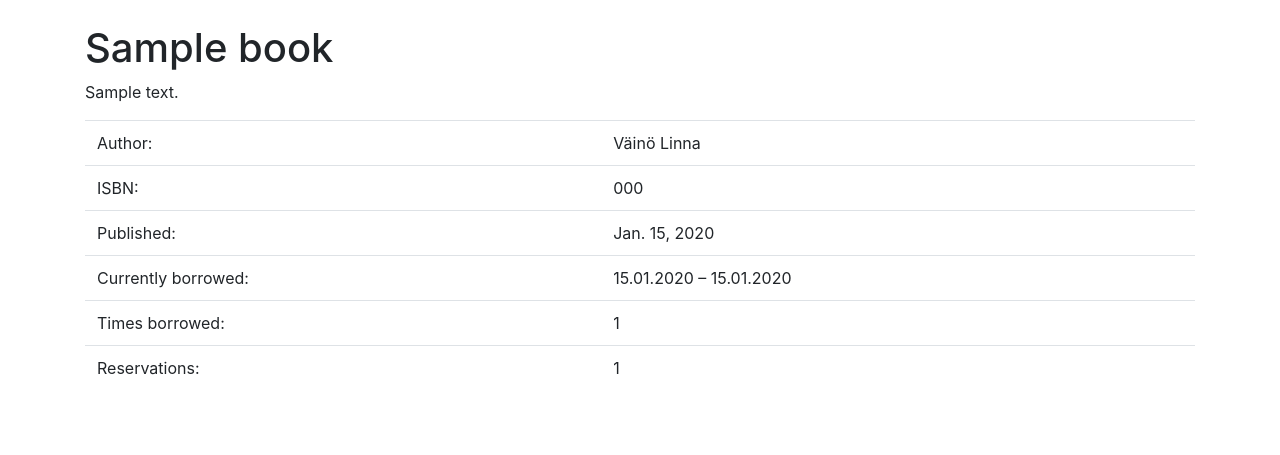
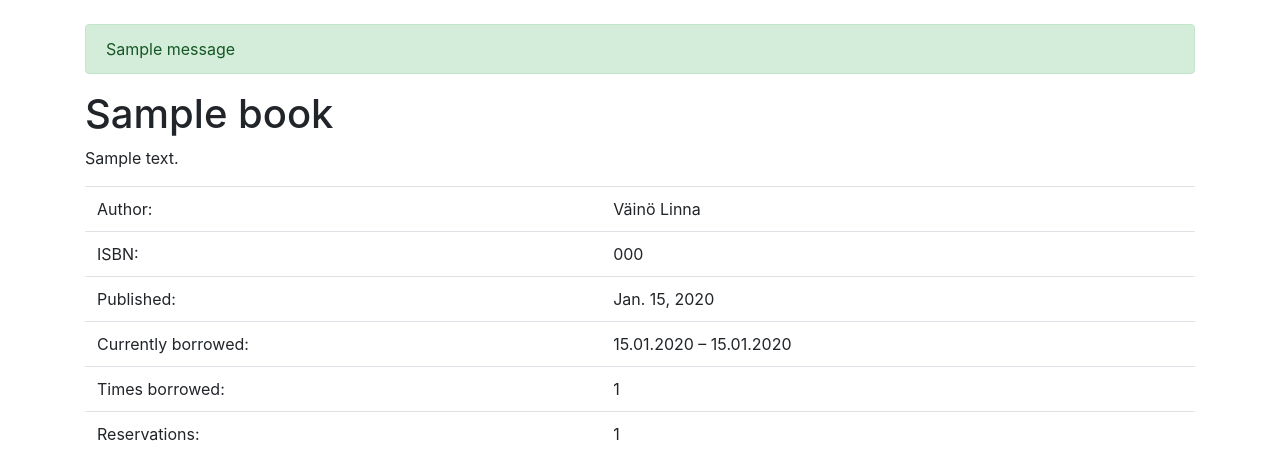
Before and after one commit to vkopio/django-library-manager, a Django app: page /library/books/1/ in a window 1280 px wide. Shown: the part 72-527 px from the top of the page. Run offline with Django 3.2, Linux system fonts and the light colour scheme; data comes from the database, SQL or seed files in the repository; tables that the repository leaves empty hold one stand-in row (values such as "Sample post"); one stand-in notice (Sample message) is shown; parts of the project's set-up code (start-up, migrations or seed data) failed here and were passed over; some libraries are stand-ins or nearby versions.

Commit message:
Added messages to the layout

```diff
--- a/library_site/templates/base.html
+++ b/library_site/templates/base.html
@@ -7,6 +7,12 @@
 {% include "layout/nav.html" %}
 
 <div class="container my-4">
+    {% for message in messages %}
+        <div class="alert alert-{{ message.tags }}" role="alert">
+            {{ message }}
+        </div>
+    {% endfor %}
+
     {% block content %}{% endblock %}
 </div>
 
```
